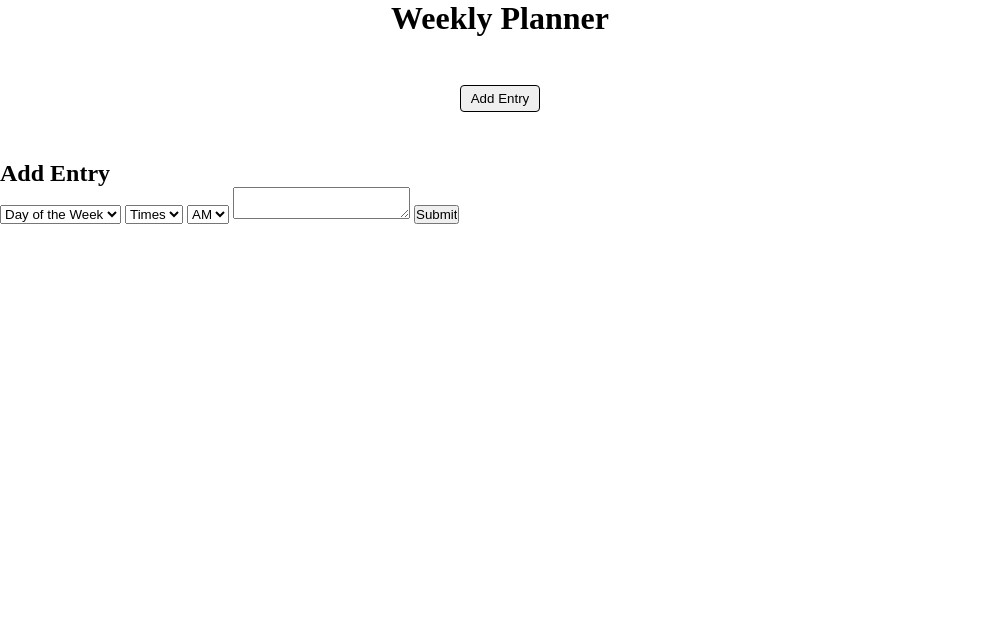
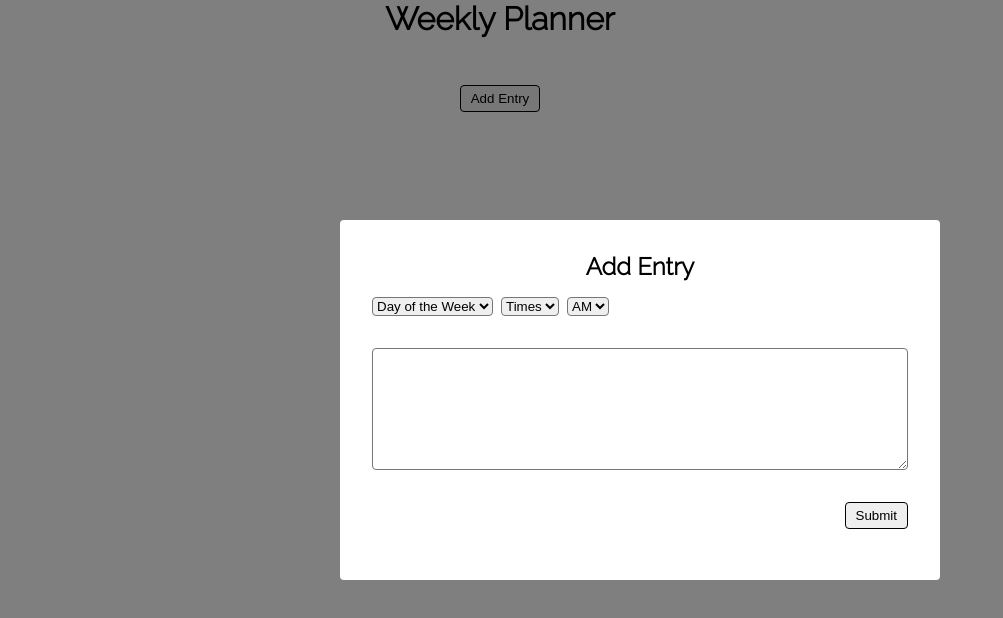
Before and after one commit to Nickolas-Hernandez/weekly-planner, a plain HTML site: page index.html in a window 1280 px wide. Both pictures are taken after a click on the button "Add Entry". Shown: the whole page, without its empty margins (0-1003 px from the left). Drawn offline with Linux system fonts and the light colour scheme.

Commit message:
Ken Round1

```diff
--- a/index.html
+++ b/index.html
@@ -20,9 +20,10 @@
     <div class="container row button-row">
       <button class="add-entry-button">Add Entry</button>
     </div>
-    <div class="add-entry-modal">
+    <div class="add-entry-modal hidden">
       <form action="index.html" class="modal">
         <h2>Add Entry</h2>
+        <div class="row">
             <select name="day-of-the-week" id="day-selector" required>
               <option value="" selected="selected">Day of the Week</option>
               <option value="Monday">Monday</option>
@@ -52,9 +53,12 @@
               <option value="am">AM</option>
               <option value="pm">PM</option>
             </select>
-        <textarea class="textarea" placeholder="Description" name="textarea">
+        </div>
+        <div class="row">
+          <textarea class="textarea" placeholder="Description" name="textarea" rows="8">
                 </textarea>
           <input type="submit" class="submit" name="submit">
+        </div>
       </form>
     </div>
   </main>
--- a/main.js
+++ b/main.js
@@ -0,0 +1,8 @@
+var entryButton = document.querySelector('.add-entry-button');
+var entryModal = document.querySelector('.add-entry-modal');
+
+function unhideModal(event) {
+  entryModal.classList.remove('hidden');
+}
+
+entryButton.addEventListener('click', unhideModal);
--- a/styles.css
+++ b/styles.css
@@ -2,6 +2,16 @@
   margin: 0;
   padding: 0;
   box-sizing: border-box;
+}
+
+body {
+  font-family: 'Open Sans', sans-serif;
+}
+
+h1,
+h2,
+h3 {
+  font-family: 'Raleway', sans-serif;
 }
 
 .container {
@@ -13,7 +23,8 @@
   flex-wrap: wrap;
 }
 
-header h1 {
+header h1,
+.modal > h2 {
   width: 100%;
   text-align: center;
 }
@@ -23,7 +34,8 @@ header h1 {
   align-items: center;
 }
 
-.add-entry-button {
+.add-entry-button,
+.submit {
   margin: 3rem 0;
   padding: 5px 10px;
   border: 1px solid black;
@@ -31,11 +43,45 @@ header h1 {
 }
 
 .hidden {
-  display: none;
+  display: none !important;
 }
 
 .add-entry-modal {
   position: absolute;
-  margin-top: 0;
-  margin-right: 0;
+  top: 0;
+  left: 0;
+  width: 100%;
+  height: 100%;
+  display: flex;
+  justify-content: center;
+  align-items: center;
+  background-color: rgba(0, 0, 0, 0.5);
 }
+
+.modal {
+  width: 600px;
+  height: 360px;
+  background-color: white;
+  padding: 2rem;
+  border-radius: 4px;
+}
+
+.textarea {
+  width: 100%;
+}
+
+.submit {
+  margin-left: auto;
+  margin-top: 1rem;
+}
+
+input,
+textarea,
+select {
+  margin: 1rem 0;
+  border-radius: 4px;
+}
+
+select {
+  margin-right: 0.5rem;
+}
```
Lines whose indentation alone changed are shown as unchanged.
